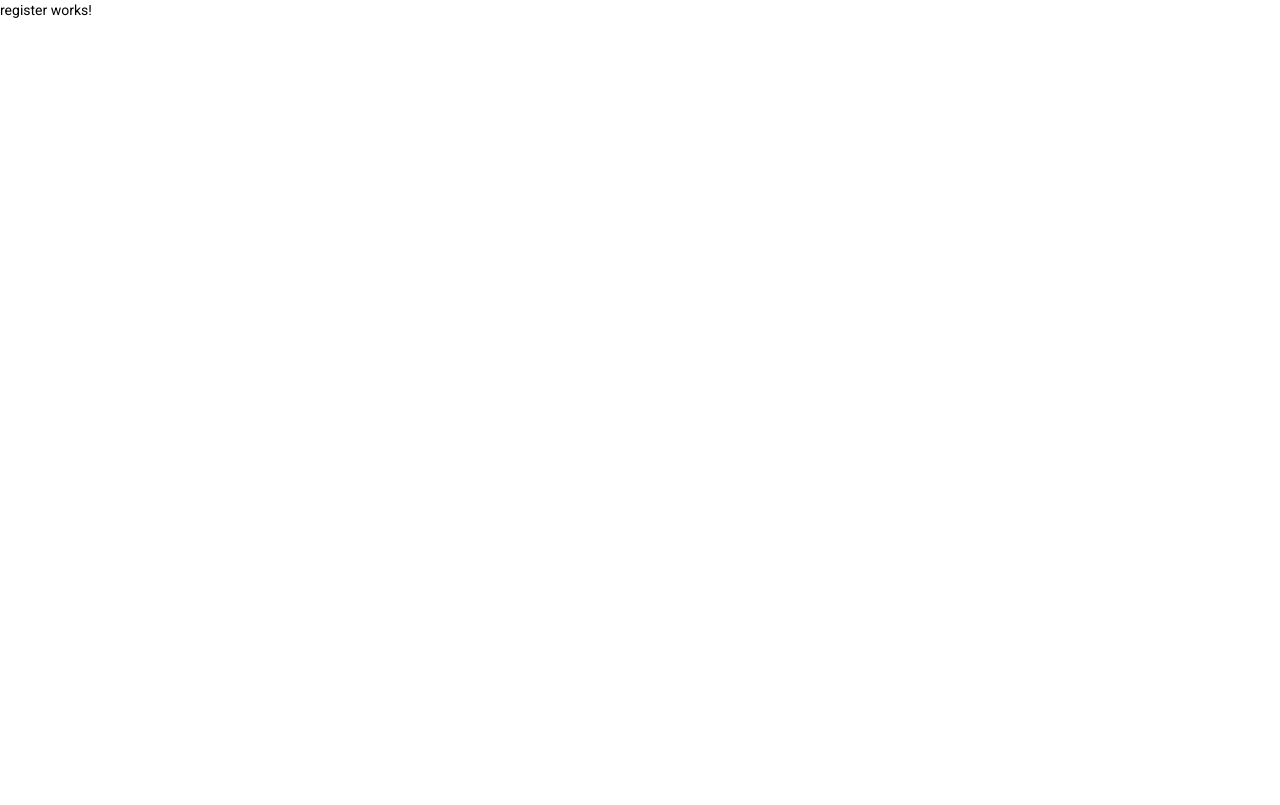
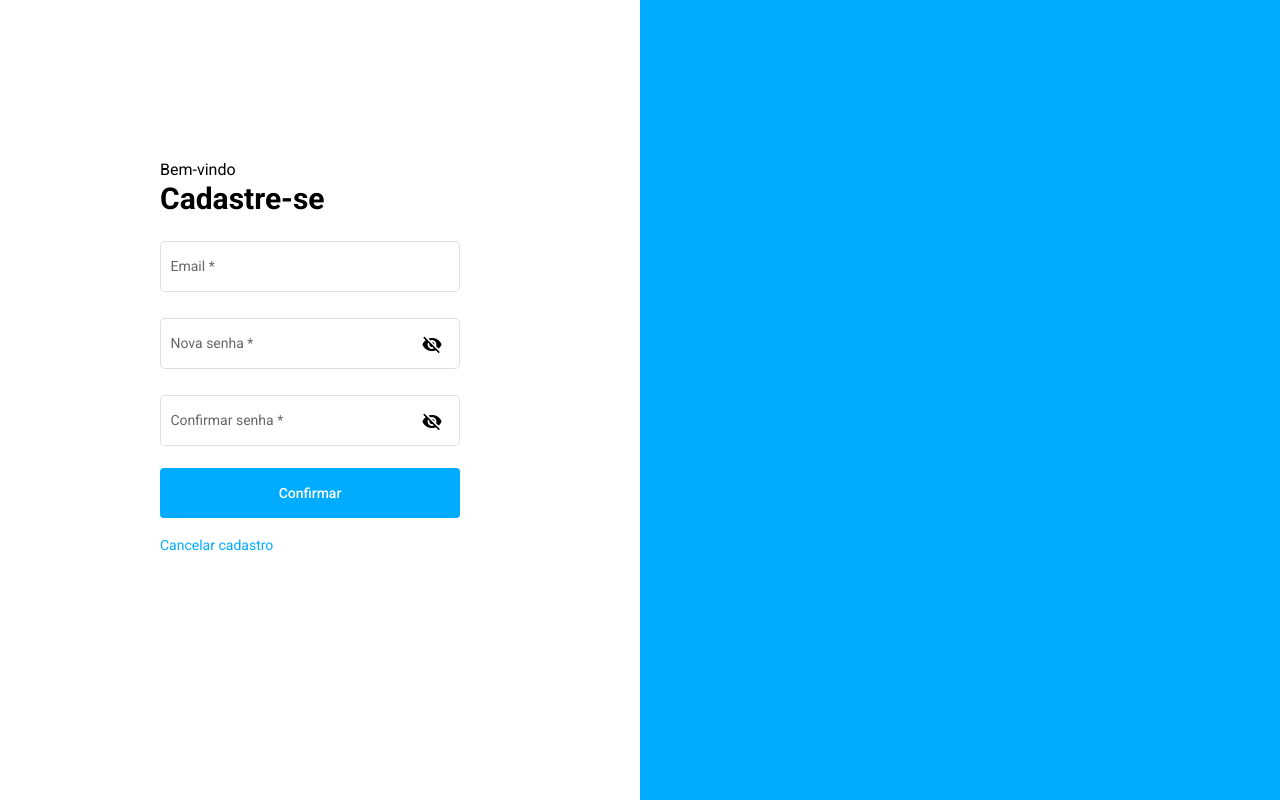
Before and after one commit to eduardo-n/back-rede-social-paper-tree, an Angular app in the folder frontend/: page /register in a window 1280 px wide. Built offline with nearby package versions, Linux system fonts and the light colour scheme.

Commit message:
implementando component de cadastro e corrigindo erro de submit

```diff
--- a/frontend/src/app/modules/logged-out/components/login/login.component.html
+++ b/frontend/src/app/modules/logged-out/components/login/login.component.html
@@ -15,7 +15,7 @@
         <mat-form-field appearance="outline">
           <mat-label>Senha</mat-label>
           <input [type]="hidePassword ? 'password' : 'text'" formControlName="password" matInput>
-          <button mat-icon-button matSuffix (click)="hidePassword = !hidePassword">
+          <button type="button" mat-icon-button matSuffix (click)="hidePassword = !hidePassword">
             <mat-icon>{{hidePassword ? 'visibility_off' : 'visibility'}}</mat-icon>
           </button>
         </mat-form-field>
@@ -26,7 +26,7 @@
         <br/> -->
         <br/>
         <div>
-          <button mat-flat-button color="primary" type="submit" (click)="onSubmit()" class="btn-login">Login</button>
+          <button mat-flat-button type="submit" (click)="onSubmit()" class="btn-login">Login</button>
         </div>
         <div class="links">
           <a [routerLink]="['/register']">Cadastre-se</a>
--- a/frontend/src/app/modules/logged-out/components/login/login.component.scss
+++ b/frontend/src/app/modules/logged-out/components/login/login.component.scss
@@ -41,6 +41,7 @@
         width: 300px;
         height: 50px;
         margin-bottom: 17px;
+        color: white;
       }
 
       .links{
--- a/frontend/src/app/modules/logged-out/components/login/login.component.ts
+++ b/frontend/src/app/modules/logged-out/components/login/login.component.ts
@@ -49,7 +49,7 @@ export class LoginComponent implements OnInit {
       .subscribe((answer) => {
 
         if(answer){
-          this.openSnackBar('Bem-vindo, "Eduardo"!', 'success-snack-bar');
+          this.openSnackBar('Bem-vindo(a)!', 'success-snack-bar');
         }else{
           this.openSnackBar("Dados incorretos!", 'failure-snack-bar');
         }
@@ -61,7 +61,7 @@ export class LoginComponent implements OnInit {
 
   openSnackBar(message: string, styleClass: string) {
     this.snackBar.open(message, '', {
-      duration: 5000,
+      duration: 4000,
       panelClass: styleClass
     });
   }
--- a/frontend/src/app/modules/logged-out/components/register/register.component.html
+++ b/frontend/src/app/modules/logged-out/components/register/register.component.html
@@ -1 +1,50 @@
-<p>register works!</p>
+<div class="pg-register">
+  <div class="left-block">
+
+    <form [formGroup]="formRegister" (ngSubmit)="onSubmit()">
+      <div class="form-register">
+        <div class="default-text-form">Bem-vindo</div>
+        <div class="title-form">Cadastre-se</div>
+
+        <mat-form-field appearance="outline" class="mat-form-field">
+          <mat-label>Email</mat-label>
+          <input type="email" formControlName="email" matInput>
+          <mat-error error-message>Erro message here</mat-error>
+        </mat-form-field>
+        <br/>
+        <mat-form-field appearance="outline">
+          <mat-label>Nova senha</mat-label>
+          <input [type]="hidePassword ? 'password' : 'text'" formControlName="newPassword" matInput>
+          <button mat-icon-button matSuffix (click)="hidePassword = !hidePassword">
+            <mat-icon>{{hidePassword ? 'visibility_off' : 'visibility'}}</mat-icon>
+          </button>
+        </mat-form-field>
+        <br/>
+        <mat-form-field appearance="outline">
+          <mat-label>Confirmar senha</mat-label>
+          <input [type]="hidePassword ? 'password' : 'text'" formControlName="confirmPassword" matInput>
+          <button mat-icon-button matSuffix (click)="hidePassword = !hidePassword">
+            <mat-icon>{{hidePassword ? 'visibility_off' : 'visibility'}}</mat-icon>
+          </button>
+        </mat-form-field>
+        <!-- <br/>
+        <mat-checkbox class="example-margin">
+          Orientador
+        </mat-checkbox>
+        <br/>
+        <br/> -->
+        <div>
+          <button mat-flat-button type="submit" (click)="onSubmit()" class="btn-register">Confirmar</button>
+        </div>
+        <div class="links">
+          <a [routerLink]="['/login']">Cancelar cadastro</a>
+        </div>
+      </div>
+    </form>
+
+  </div>
+
+  <div class="right-block">
+
+  </div>
+</div>
--- a/frontend/src/app/modules/logged-out/components/register/register.component.scss
+++ b/frontend/src/app/modules/logged-out/components/register/register.component.scss
@@ -0,0 +1,75 @@
+@import '../../../../shared/styles/fonts';
+
+.pg-register{
+  width: 100%;
+  height: 100%;
+
+  .left-block{
+    background-color: rgb(255, 255, 255);
+    width: 50%;
+    height: 100%;
+    display: inline-block;
+    position: relative;
+
+    .form-register{
+      //background-color: rgb(230, 230, 230);
+      width: auto;
+      height: auto;
+      left: 25%;
+      top: 20%;
+      position: absolute;
+
+      .default-text-form{
+        font-size: 16px;
+        font-family: $roboto;
+        margin-bottom: 9px;
+      }
+
+      .title-form{
+        font-size: 30px;
+        font-family: $roboto;
+        font-weight: 700;
+        margin-bottom: 28px;
+      }
+
+      mat-form-field{
+        width: 300px;
+      }
+
+      .btn-register{
+        background-color: #00ACFF;
+        width: 300px;
+        height: 50px;
+        margin-bottom: 17px;
+        color: white;
+      }
+
+      .links{
+        font-family: $roboto;
+        color: #00ACFF;
+
+        a{
+          text-decoration: none;
+          color: inherit;
+        }
+
+        .forgot-psw-link{
+          float: right;
+        }
+      }
+    }
+  }
+
+  .right-block{
+    background-color: #00ACFF;
+    width: 50%;
+    height: 100%;
+    display: inline-block;
+  }
+}
+
+// ::ng-deep .mat-form-field {
+//   .mat-input-element{
+//     background-color: pink;
+//   }
+// }
--- a/frontend/src/app/modules/logged-out/components/register/register.component.ts
+++ b/frontend/src/app/modules/logged-out/components/register/register.component.ts
@@ -1,4 +1,9 @@
 import { Component, OnInit } from '@angular/core';
+import { FormBuilder, FormGroup, Validators } from '@angular/forms';
+import { Router } from '@angular/router';
+import { UsuarioModel } from 'src/app/core/models/usuario.model';
+import { UsuariosService } from 'src/app/core/services/usuarios/usuarios.service';
+import { MatSnackBar } from '@angular/material/snack-bar';
 
 @Component({
   selector: 'app-register',
@@ -7,9 +12,67 @@ import { Component, OnInit } from '@angular/core';
 })
 export class RegisterComponent implements OnInit {
 
-  constructor() { }
+  formRegister: FormGroup
+
+  sessionStorage: WindowSessionStorage
+
+  usuarioModel: UsuarioModel;
+
+  hidePassword: boolean = true;
+
+  constructor(
+    private fb: FormBuilder,
+    private usuarioService: UsuariosService,
+    private router: Router,
+    private snackBar: MatSnackBar
+  ) { }
 
   ngOnInit(): void {
+    this.formRegister = this.fb.group({
+      email: [null, [Validators.required]],
+      newPassword: [null, [Validators.required]],
+      confirmPassword: [null, [Validators.required]]
+    })
   }
 
+  onSubmit(){
+
+    // if(this.formRegister.valid){
+    //   this.usuarioService.confirmLogin(this.email, this.newPassword)
+    //   .pipe(
+    //     finalize(() => {
+    //       // finaliza o carregamento
+    //     })
+    //   )
+    //   .subscribe((answer) => {
+
+    //     if(answer){
+    //       this.openSnackBar('Bem-vindo, "Eduardo"!', 'success-snack-bar');
+    //     }else{
+    //       this.openSnackBar("Dados incorretos!", 'failure-snack-bar');
+    //     }
+
+    //     // setar a rota para área do feed
+    //   })
+    // }
+  }
+
+  openSnackBar(message: string, styleClass: string) {
+    this.snackBar.open(message, '', {
+      duration: 5000,
+      panelClass: styleClass
+    });
+  }
+
+  get email(){
+    return this.formRegister.get('email').value;
+  }
+
+  get newPassword(){
+    return this.formRegister.get('newPassword').value;
+  }
+
+  get confirmPassword(){
+    return this.formRegister.get('confirmPassword').value;
+  }
 }
```
